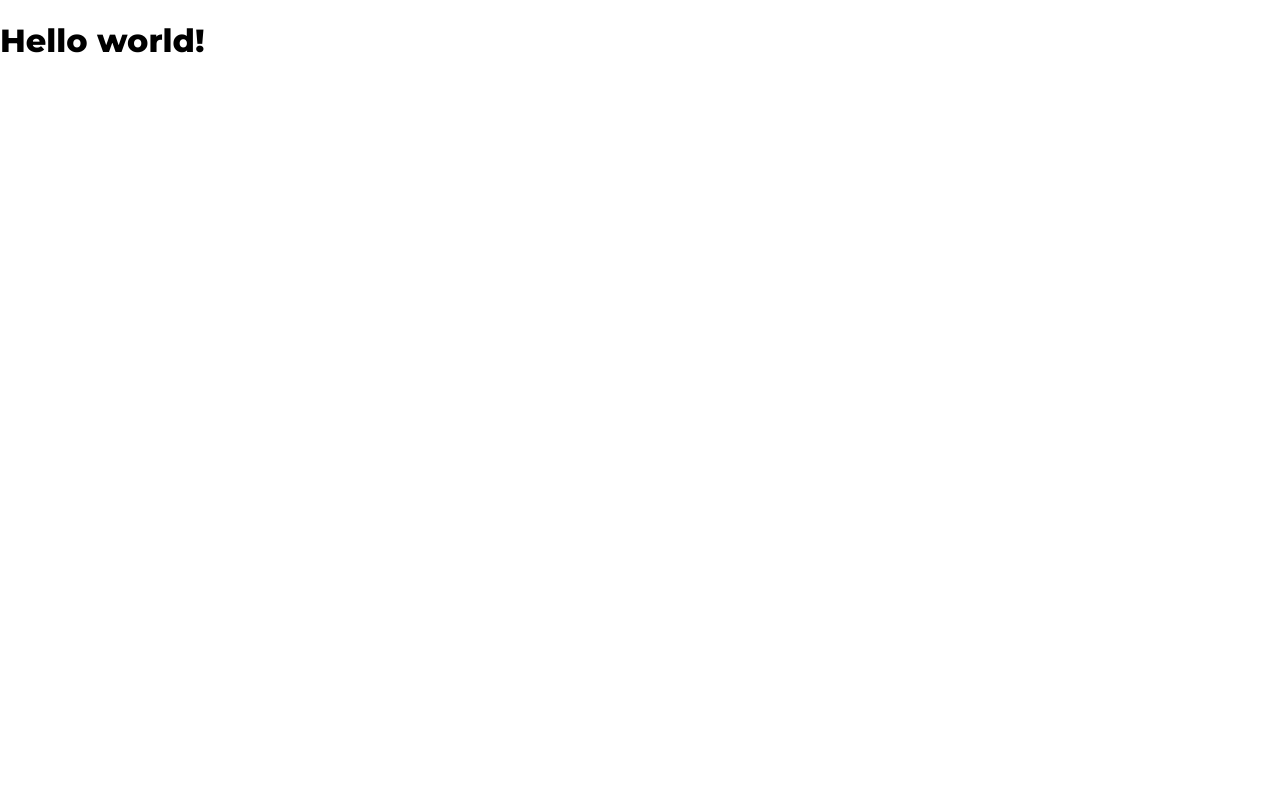
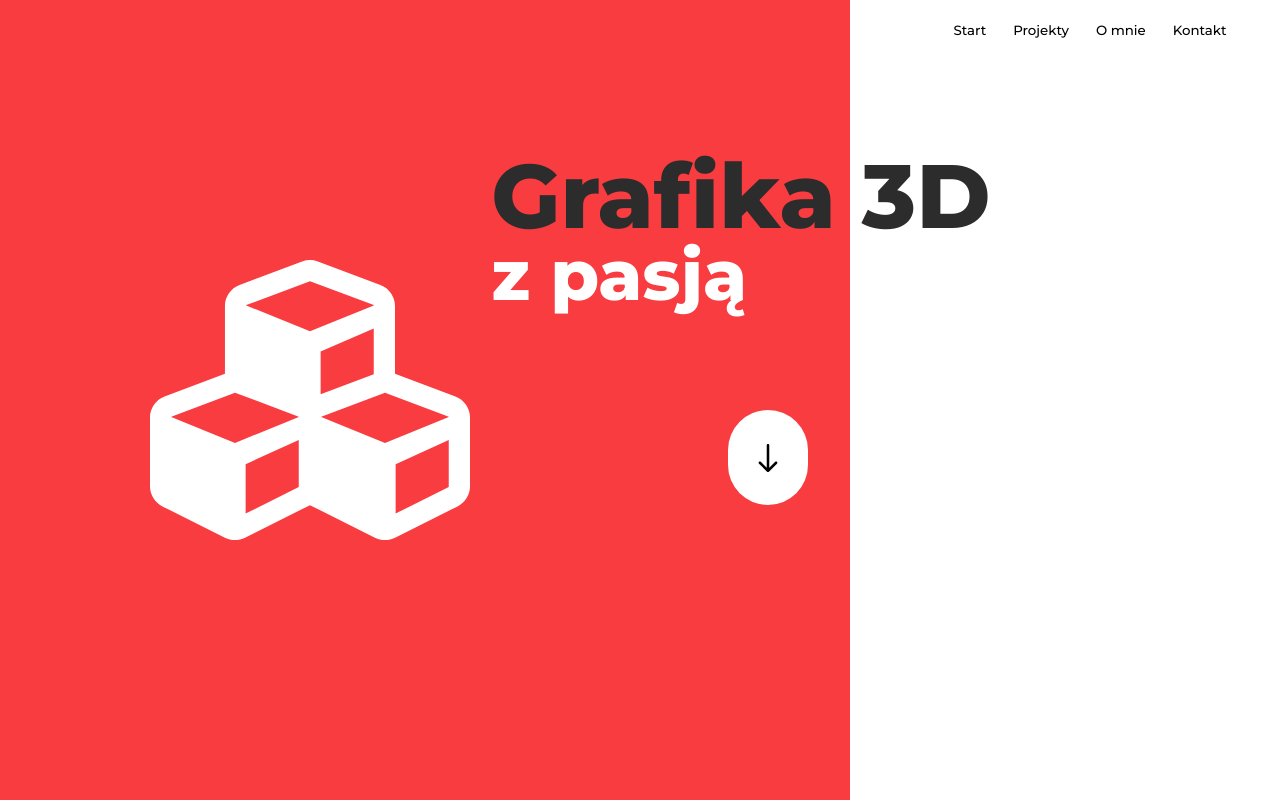
Before and after one commit to chmielulu/alek-gatsby, a Gatsby site: page / in a window 1280 px wide. Built offline with nearby package versions, Linux system fonts and the light colour scheme; Gatsby itself is replaced by a stand-in of ours.

Commit message:
header of a website

```diff
--- a/gatsby-config.js
+++ b/gatsby-config.js
@@ -17,6 +17,7 @@ module.exports = {
     `gatsby-plugin-sharp`,
     `gatsby-plugin-styled-components`,
     `gatsby-plugin-layout`,
+    `gatsby-plugin-smoothscroll`,
     {
       resolve: `gatsby-plugin-prefetch-google-fonts`,
       options: {
--- a/package.json
+++ b/package.json
@@ -13,6 +13,7 @@
     "gatsby-plugin-prefetch-google-fonts": "^1.4.3",
     "gatsby-plugin-react-helmet": "^3.1.24",
     "gatsby-plugin-sharp": "^2.4.13",
+    "gatsby-plugin-smoothscroll": "^1.1.0",
     "gatsby-plugin-styled-components": "^3.2.0",
     "gatsby-source-filesystem": "^2.1.56",
     "gatsby-transformer-sharp": "^2.3.19",
@@ -21,6 +22,7 @@
     "react-dom": "^16.12.0",
     "react-fontawesome": "^1.7.1",
     "react-helmet": "^5.2.1",
+    "react-icons": "^3.9.0",
     "styled-components": "^5.0.1"
   },
   "devDependencies": {
--- a/src/assets/styles/globalStyles.js
+++ b/src/assets/styles/globalStyles.js
@@ -1,6 +1,11 @@
 import { createGlobalStyle } from 'styled-components';
 
 const GlobalStyle = createGlobalStyle`
+  * {
+    margin: 0;
+    padding: 0;
+  }
+
   body {
     margin: 0;
     font-family: 'Montserrat';
--- /dev/null
+++ b/src/components/Header/Header.js
@@ -0,0 +1,9 @@
+import React from 'react';
+import styled from 'styled-components';
+
+
+const Header = styled.header`
+    height: 100vh;
+`;
+
+export default Header;
--- /dev/null
+++ b/src/components/Hero/Hero.js
@@ -0,0 +1,91 @@
+import React from 'react';
+import styled from 'styled-components';
+import { FaCubes } from 'react-icons/fa';
+import { IoIosArrowRoundDown } from 'react-icons/io';
+
+const HeroWrapper = styled.div`
+    width: 850px;
+    height: 100%;
+    position: relative
+`;
+
+const Background = styled.div`
+    width: 100%;
+    height: 100%;
+    background: #f93c40;
+`;
+
+const HeroContentWrapper = styled.div`
+    width: 700px;
+    height: 400px;
+    position: absolute;
+    right: 0;
+    top: 45%;
+    transform: translateY(-50%);
+`;
+
+const HeroHeadline = styled.div`
+    width: 75%;
+    height: 160px;
+    margin-left: 30%;
+    transform: translateX(25%);
+
+    h1 {
+        font-size: 90px;
+        color: #2c2c2c;
+        line-height: .8;
+    }
+
+    p{
+        font-size: 70px;
+        color: #fff;
+        font-weight: bold;
+    }
+`;
+
+const Cubes = styled(FaCubes)`
+    font-size: 320px;
+    color: #fff;
+    position: absolute;
+    left: 0;
+    bottom: 0;
+`;
+
+const Button = styled.button`
+    width: 80px;
+    height: 95px;
+    border-radius: 80px;
+    background: #fff;
+    border: none;
+    transition: 0.2s;
+    position: absolute;
+    font-size: 50px;
+    right: 6%;
+    top: 250px;
+    display: flex;
+    justify-content: center;
+    align-items: center;
+    outline: none;
+
+    :hover{
+        height: 125px;
+    }
+`;
+
+const Hero = () => (
+    <HeroWrapper>
+        <Background />
+        <HeroContentWrapper>
+            <HeroHeadline>
+                <h1>Grafika 3D</h1>
+                <p>z pasją</p>
+            </HeroHeadline>
+            <Cubes />
+            <Button>
+                <IoIosArrowRoundDown />
+            </Button>
+        </HeroContentWrapper>
+    </HeroWrapper>
+);
+
+export default Hero;
--- /dev/null
+++ b/src/components/Navigation/Navigation.js
@@ -0,0 +1,57 @@
+import React from 'react';
+import styled from 'styled-components';
+import { render } from 'react-dom';
+
+const NavigationWrapper = styled.nav`
+    position: absolute;
+    right: 40px;
+    top: 20px;
+    width: 300px;
+`;
+
+const NavigationList = styled.ul`
+    display: flex;
+    list-style-type: none;
+    width: 100%;
+    align-items: center;
+    justify-content: space-around;
+`;
+
+const NavigationListItem = styled.li`
+
+    button {
+        border: none;
+        background: inherit;
+        font-weight: 500;
+        outline: none;
+
+        :hover{
+            text-decoration: underline;
+        }
+    }
+`;
+
+
+const Navigation = () => (
+    <NavigationWrapper>
+        <NavigationList>
+            <NavigationListItem>
+                <button onClick="">Start</button>
+            </NavigationListItem>
+
+            <NavigationListItem>
+                <button onClick="">Projekty</button>
+            </NavigationListItem>
+
+            <NavigationListItem>
+                <button onClick="">O mnie</button>
+            </NavigationListItem>
+
+            <NavigationListItem>
+                <button onClick="">Kontakt</button>
+            </NavigationListItem>
+        </NavigationList>
+    </NavigationWrapper>
+);
+
+export default Navigation;
--- a/src/pages/index.js
+++ b/src/pages/index.js
@@ -1,5 +1,10 @@
 import React from "react";
+import scrollTo from 'gatsby-plugin-smoothscroll';
+
 import SEO from '../components/SEO/SEO';
+import Navigation from '../components/Navigation/Navigation';
+import Hero from '../components/Hero/Hero';
+import Header from '../components/Header/Header';
 
 const IndexPage = () => (
   <>
@@ -15,7 +20,10 @@ const IndexPage = () => (
       url="https://aleksandergadomski.pl/"
     />
 
-    <h1>Hello world!</h1>
+    <Header>
+      <Navigation />
+      <Hero />
+    </Header>
   </>
 );
 
```
Also changed, not shown: 1 other file.
